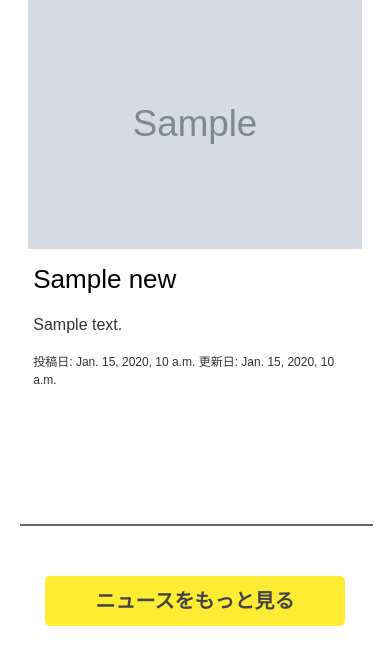
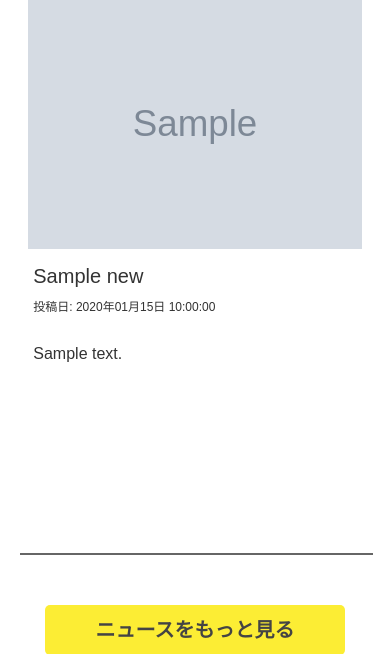
Before and after one commit to gustave-studio/science, a Django app: page / in a window 390 px wide. Shown: the part 238-892 px from the top of the page. Run offline with Django 4.2, Linux system fonts and the light colour scheme; tables that the repository leaves empty hold one stand-in row (values such as "Sample post"); grey boxes marked "Sample" are stand-in pictures; parts of the project's set-up code (start-up, migrations or seed data) failed here and were passed over; some libraries are stand-ins or nearby versions; some web fonts are replaced.

Commit message:
✨投稿日と更新日の表示機能

```diff
--- a/news_app/views.py
+++ b/news_app/views.py
@@ -7,6 +7,17 @@ from django.core.paginator import Paginator, EmptyPage, PageNotAnInteger
 # Create your views here.
 def topfunc(request):
   news_list = News.objects.order_by('-id')[:4]
+
+  for news in news_list:
+      display_created_at = news.created_at.strftime('%Y年%m月%d日 %H:%M:%S')
+      display_updated_at = news.updated_at.strftime('%Y年%m月%d日 %H:%M:%S')
+      if display_created_at == display_updated_at:
+          news.display_name = '投稿日'
+          news.display_date = display_created_at
+      else:
+          news.display_name = '更新日'
+          news.display_date = display_updated_at
+
   videos_list = RecommendedVideo.objects.order_by('-id')[:4]
   return render(request, 'top.html', {'news_list': news_list, 'videos_list': videos_list})
 
--- a/static/top.css
+++ b/static/top.css
@@ -59,11 +59,6 @@ h2 {
   font-size: 16px;
   background-color: #fff;
   color: #333333;
-}
-
-.first-news-box .box-title h2 {
-  font-size: 40px;
-  color: #000;
 }
 
 hr {
@@ -150,14 +145,6 @@ hr {
   margin-top: 10px;
 }
 
-.news-item h2 {
-  margin: auto;
-  color: #000;
-  font-size: 30px;
-  display: table-cell;
-  vertical-align: middle;
-}
-
 .text-container {
   flex: 1;
   margin-left: 20px;
@@ -208,20 +195,6 @@ hr {
     flex-direction: column;
   }
 
-  h2 {
-    font-size: 20px;
-  }
-
-  .first-news-box .box-title h2 {
-    font-size: 26px;
-    color: #000;
-  }
-
-  .news-item h2 {
-    font-size: 18px;
-    color: #000;
-  }
-
   .box-content {
     width: 100%;
     height: 200px;
--- a/templates/top.html
+++ b/templates/top.html
@@ -37,13 +37,13 @@
                     {{ news.title |slice:":50" }}{% if news.title|length > 50 %} ...{% endif %}
                   </a>
                 </h2>
+                <div class="datetime-container">
+                  <p>{{ news.display_name }}: {{ news.display_date }}</p>
+                </div>
               </div>
               <div class="box-content">
                 <div class="over-text">
                   <p>{{ news.content|safe|striptags|slice:":300" }}{% if news.content|length > 300 %} ...{% endif %}</p>
-                </div>
-                <div class="datetime-container">
-                  <p>投稿日: {{ news.created_at }} 更新日: {{ news.updated_at }}</p>
                 </div>
               </div>
             </div>
@@ -58,7 +58,7 @@
                     {{ news.title |slice:":50" }}{% if news.title|length > 50 %} ...{% endif %}
                   </a>
                 <div class="datetime-container">
-                  <p>投稿日: {{ news.created_at }} 更新日: {{ news.updated_at }}</p>
+                  <p>{{ news.display_name }}: {{ news.display_date }}</p>
                 </div>
               </div>
             </div>
```
